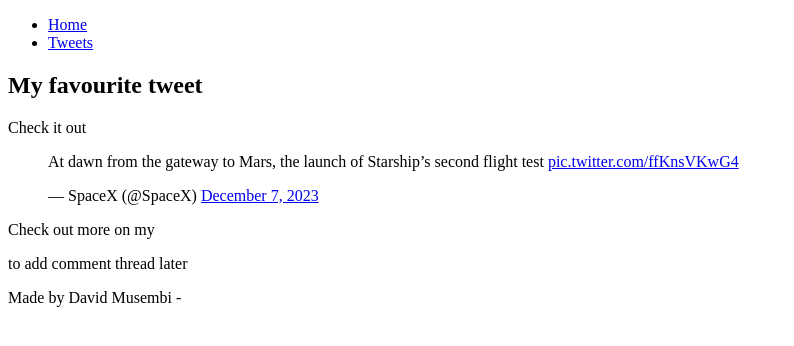
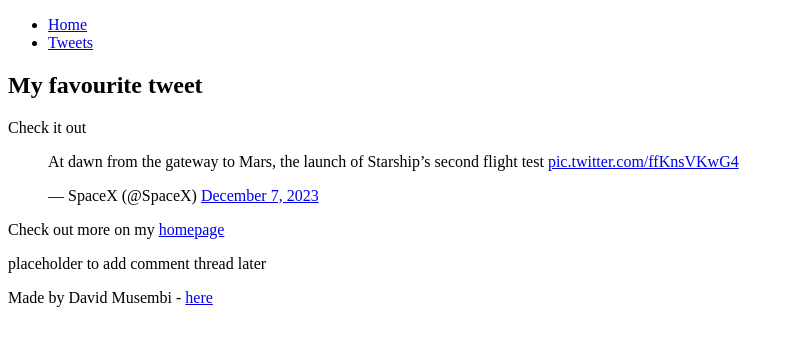
Before and after one commit to Limotiz/My_First_Portfolio, a plain HTML site: page html_basic/tweets.html in a window 1280 px wide. Shown: the whole page, without its empty margins (0-794 px from the left). Drawn offline with Linux system fonts and the light colour scheme.

Commit message:
commit changes

```diff
--- a/html_basic/tweets.html
+++ b/html_basic/tweets.html
@@ -19,12 +19,13 @@
 
     <blockquote class="twitter-tweet"><p lang="en" dir="ltr">At dawn from the gateway to Mars, the launch of Starship’s second flight test <a href="https://t.co/ffKnsVKwG4">pic.twitter.com/ffKnsVKwG4</a></p>&mdash; SpaceX (@SpaceX) <a href="https://twitter.com/SpaceX/status/1732824684683784516?ref_src=twsrc%5Etfw">December 7, 2023</a></blockquote> <script async src="https://platform.twitter.com/widgets.js" charset="utf-8"></script>
 
-    <p> Check out more on my <a href="index.html"homepage></a></p>
+    <p> Check out more on my <a href="index.html">homepage</a></p>
 
   </article>
-        <aside> <p>to add comment thread later</p> </aside>
+        <aside> <p>placeholder to add comment thread later</p> </aside>
   </main>
     <footer>
-        <p>Made by David Musembi - <a href="https://github.com/dashboard"></a></p></footer>
+        <p>Made by David Musembi - <a href="https://github.com/dashboard" target="_blank">here</a>
+</p></footer>
  </body>
  </html>
```
